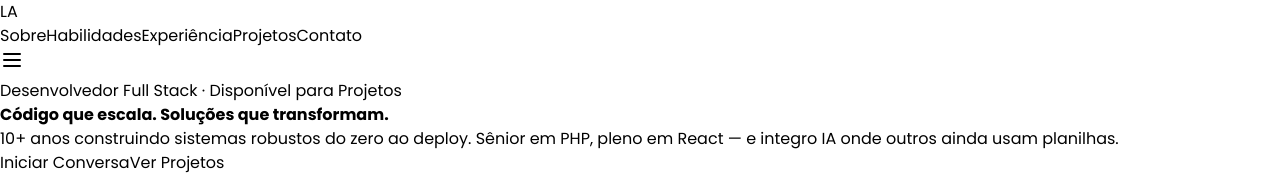
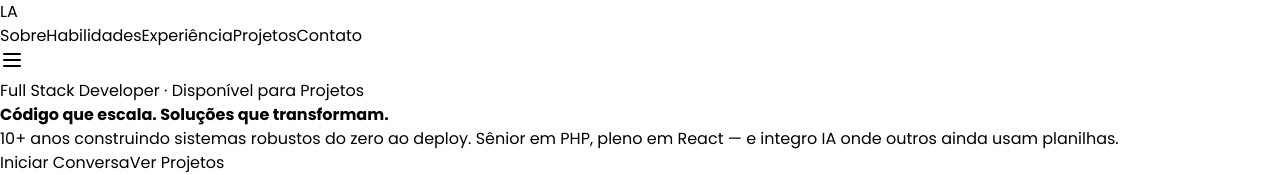
Before and after one commit to lucasandrefernando/lucas-portfolio, a React (Vite) app in the folder client/: page / in a window 1280 px wide. Shown: the top 175 px of the page. Built offline with nearby package versions, Linux system fonts and the light colour scheme.

Commit message:
feat: update hero badge text

```diff
--- a/client/src/components/HeroSection.tsx
+++ b/client/src/components/HeroSection.tsx
@@ -13,7 +13,7 @@ export default function HeroSection() {
             <div className="space-y-4">
               <div className="inline-block">
                 <span className="px-4 py-2 bg-blue-100 text-blue-700 rounded-full text-sm font-semibold">
-                  Desenvolvedor Full Stack · Disponível para Projetos
+                  Full Stack Developer · Disponível para Projetos
                 </span>
               </div>
               <h1 className="text-5xl lg:text-6xl font-bold text-gray-900 leading-tight">
```
